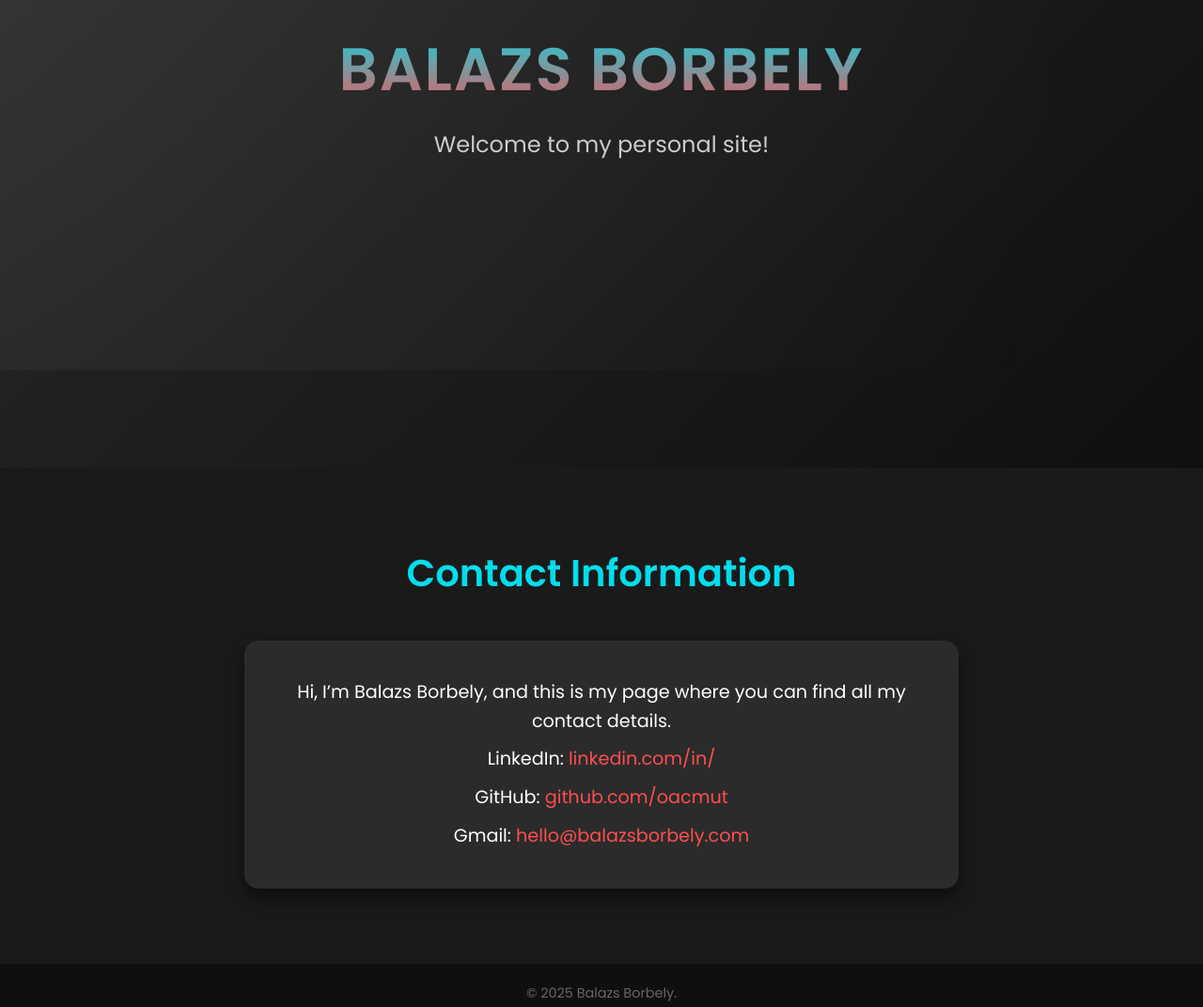
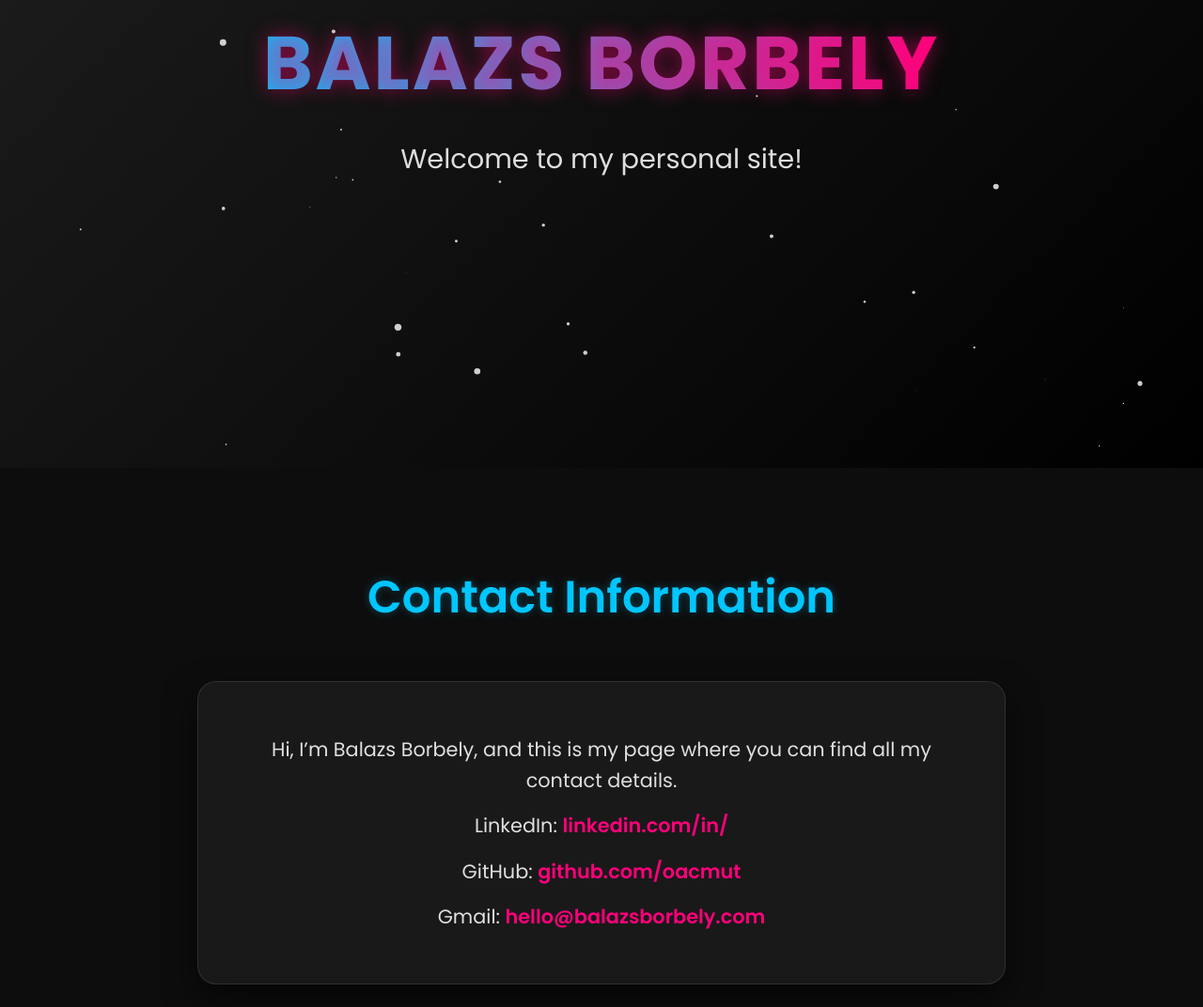
Before and after one commit to oacmut/Website_Project, a plain HTML site: page index.html in a window 1280 px wide. Shown: the part 302-1374 px from the top of the page at 94% size. Drawn offline with Linux system fonts and the light colour scheme.

Commit message:
scripted

```diff
--- a/index.html
+++ b/index.html
@@ -5,7 +5,7 @@
     <meta name="viewport" content="width=device-width, initial-scale=1.0">
     <title>Balazs Borbely</title>
     <link rel="stylesheet" href="style.css">
-    <link href="https://fonts.googleapis.com/css2?family=Poppins:wght@400;600&display=swap" rel="stylesheet">
+    <link href="https://fonts.googleapis.com/css2?family=Poppins:wght@400;600;700&display=swap" rel="stylesheet">
 </head>
 <body>
     <header>
@@ -13,6 +13,7 @@
             <h1>Balazs Borbely</h1>
             <p>Welcome to my personal site!</p>
         </div>
+        <canvas id="particles"></canvas>
     </header>
 
     <section class="contact-section">
@@ -26,7 +27,9 @@
     </section>
 
     <footer>
-        <p>© 2025 Balazs Borbely.</p>
+        <p>© 2025 Balazs Borbely</p>
     </footer>
+
+    <script src="particles.js"></script>
 </body>
 </html>
--- /dev/null
+++ b/particles.js
@@ -0,0 +1,56 @@
+const canvas = document.getElementById('particles');
+const ctx = canvas.getContext('2d');
+canvas.width = window.innerWidth;
+canvas.height = window.innerHeight;
+
+const particlesArray = [];
+const numberOfParticles = 50;
+
+class Particle {
+    constructor() {
+        this.x = Math.random() * canvas.width;
+        this.y = Math.random() * canvas.height;
+        this.size = Math.random() * 5 + 1;
+        this.speedX = Math.random() * 1 - 0.5;
+        this.speedY = Math.random() * 1 - 0.5;
+    }
+    update() {
+        this.x += this.speedX;
+        this.y += this.speedY;
+        if (this.size > 0.2) this.size -= 0.05;
+    }
+    draw() {
+        ctx.fillStyle = 'rgba(255, 255, 255, 0.8)';
+        ctx.beginPath();
+        ctx.arc(this.x, this.y, this.size, 0, Math.PI * 2);
+        ctx.fill();
+    }
+}
+
+function init() {
+    for (let i = 0; i < numberOfParticles; i++) {
+        particlesArray.push(new Particle());
+    }
+}
+
+function animate() {
+    ctx.clearRect(0, 0, canvas.width, canvas.height);
+    for (let i = 0; i < particlesArray.length; i++) {
+        particlesArray[i].update();
+        particlesArray[i].draw();
+        if (particlesArray[i].size <= 0.2) {
+            particlesArray.splice(i, 1);
+            i--;
+            particlesArray.push(new Particle());
+        }
+    }
+    requestAnimationFrame(animate);
+}
+
+init();
+animate();
+
+window.addEventListener('resize', () => {
+    canvas.width = window.innerWidth;
+    canvas.height = window.innerHeight;
+});
--- a/style.css
+++ b/style.css
@@ -6,7 +6,7 @@
 }
 
 body {
-    background: #1a1a1a;
+    background: #0d0d0d;
     color: #fff;
     line-height: 1.6;
     overflow-x: hidden;
@@ -18,24 +18,18 @@ header {
     display: flex;
     justify-content: center;
     align-items: center;
-    background: linear-gradient(135deg, #2b2b2b, #0f0f0f);
+    background: linear-gradient(135deg, #1f1f1f, #000);
     position: relative;
     overflow: hidden;
 }
 
-header::before {
-    content: '';
+#particles {
     position: absolute;
-    width: 200%;
-    height: 200%;
-    background: radial-gradient(circle, rgba(255, 255, 255, 0.1), transparent);
-    animation: glow 15s infinite;
-}
-
-@keyframes glow {
-    0% { transform: translate(-50%, -50%) scale(1); }
-    50% { transform: translate(-40%, -40%) scale(1.2); }
-    100% { transform: translate(-50%, -50%) scale(1); }
+    top: 0;
+    left: 0;
+    width: 100%;
+    height: 100%;
+    z-index: 0;
 }
 
 .hero-text {
@@ -45,85 +39,98 @@ header::before {
 }
 
 @keyframes fadeIn {
-    0% { opacity: 0; transform: translateY(20px); }
+    0% { opacity: 0; transform: translateY(30px); }
     100% { opacity: 1; transform: translateY(0); }
 }
 
 .hero-text h1 {
-    font-size: 4rem;
+    font-size: 5rem;
+    font-weight: 700;
     text-transform: uppercase;
-    letter-spacing: 2px;
-    background: -webkit-linear-gradient(#00ddeb, #ff4e50);
+    letter-spacing: 3px;
+    background: linear-gradient(90deg, #00c6ff, #ff007a);
     -webkit-background-clip: text;
     -webkit-text-fill-color: transparent;
+    text-shadow: 0 0 20px rgba(255, 0, 122, 0.5);
 }
 
 .hero-text p {
-    font-size: 1.5rem;
-    margin-top: 10px;
-    color: #ccc;
+    font-size: 1.8rem;
+    margin-top: 15px;
+    color: #ddd;
+    font-weight: 400;
 }
 
 /* Contact Section */
 .contact-section {
-    padding: 80px 20px;
-    max-width: 800px;
+    padding: 100px 20px;
+    max-width: 900px;
     margin: 0 auto;
     text-align: center;
 }
 
 .contact-section h2 {
-    font-size: 2.5rem;
-    margin-bottom: 40px;
-    color: #00ddeb;
+    font-size: 3rem;
+    font-weight: 600;
+    margin-bottom: 50px;
+    color: #00c6ff;
+    text-shadow: 0 0 10px rgba(0, 198, 255, 0.3);
 }
 
 .contact-card {
-    background: #2b2b2b;
-    padding: 30px;
-    border-radius: 15px;
-    box-shadow: 0 10px 20px rgba(0, 0, 0, 0.5);
-    transition: transform 0.3s ease, box-shadow 0.3s ease;
+    background: rgba(255, 255, 255, 0.05);
+    backdrop-filter: blur(10px);
+    padding: 40px;
+    border-radius: 20px;
+    box-shadow: 0 15px 35px rgba(0, 0, 0, 0.6);
+    border: 1px solid rgba(255, 255, 255, 0.1);
+    transition: transform 0.4s ease, box-shadow 0.4s ease;
 }
 
 .contact-card:hover {
-    transform: translateY(-10px);
-    box-shadow: 0 15px 30px rgba(0, 0, 0, 0.7);
+    transform: translateY(-15px);
+    box-shadow: 0 20px 50px rgba(0, 0, 0, 0.8);
 }
 
 .contact-card p {
-    font-size: 1.2rem;
-    margin: 10px 0;
+    font-size: 1.3rem;
+    margin: 15px 0;
+    color: #e0e0e0;
 }
 
 .contact-card a {
-    color: #ff4e50;
+    color: #ff007a;
     text-decoration: none;
+    font-weight: 600;
     transition: color 0.3s ease;
 }
 
 .contact-card a:hover {
-    color: #00ddeb;
+    color: #00c6ff;
+    text-shadow: 0 0 5px rgba(0, 198, 255, 0.5);
 }
 
 /* Footer */
 footer {
     text-align: center;
-    padding: 20px;
-    background: #0f0f0f;
-    color: #666;
-    font-size: 0.9rem;
+    padding: 30px;
+    background: #000;
+    color: #888;
+    font-size: 1rem;
 }
 
 /* Responsive Design */
 @media (max-width: 768px) {
     .hero-text h1 {
-        font-size: 2.5rem;
+        font-size: 3rem;
     }
     .hero-text p {
-        font-size: 1.2rem;
+        font-size: 1.4rem;
     }
     .contact-section h2 {
-        font-size: 2rem;
+        font-size: 2.2rem;
+    }
+    .contact-card p {
+        font-size: 1.1rem;
     }
 }
```
